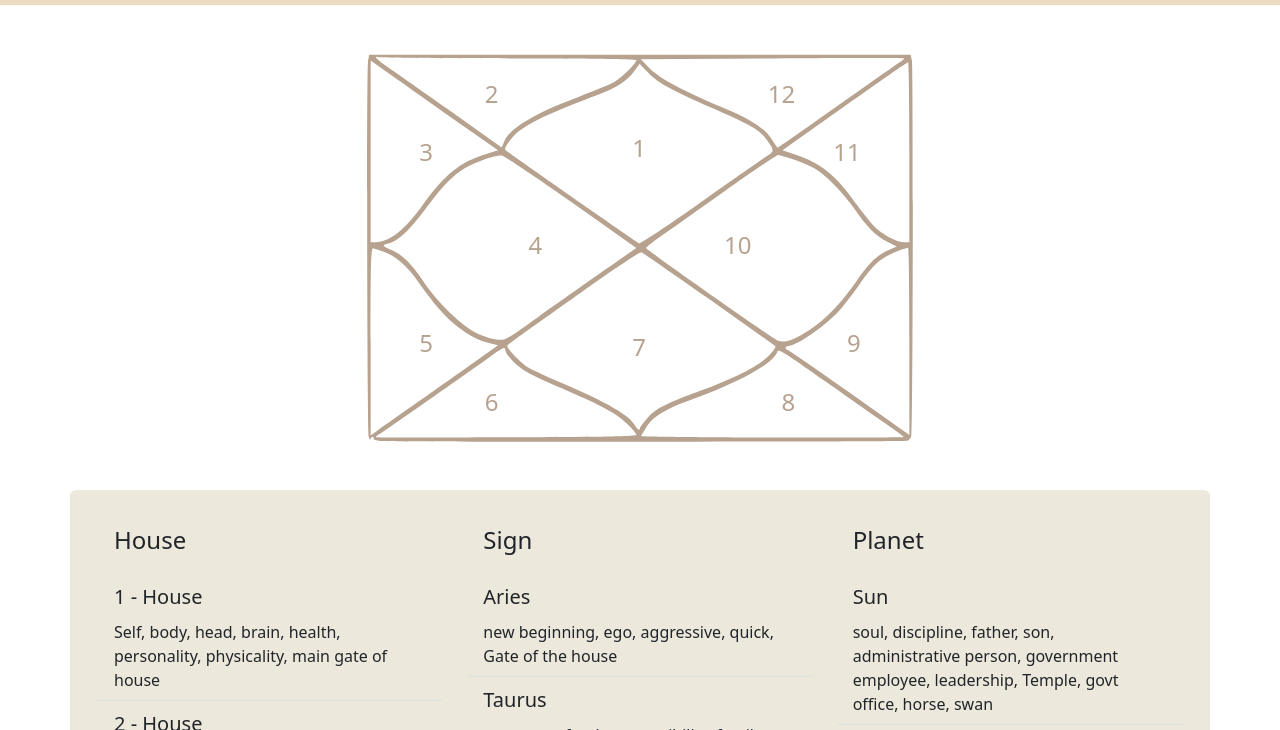
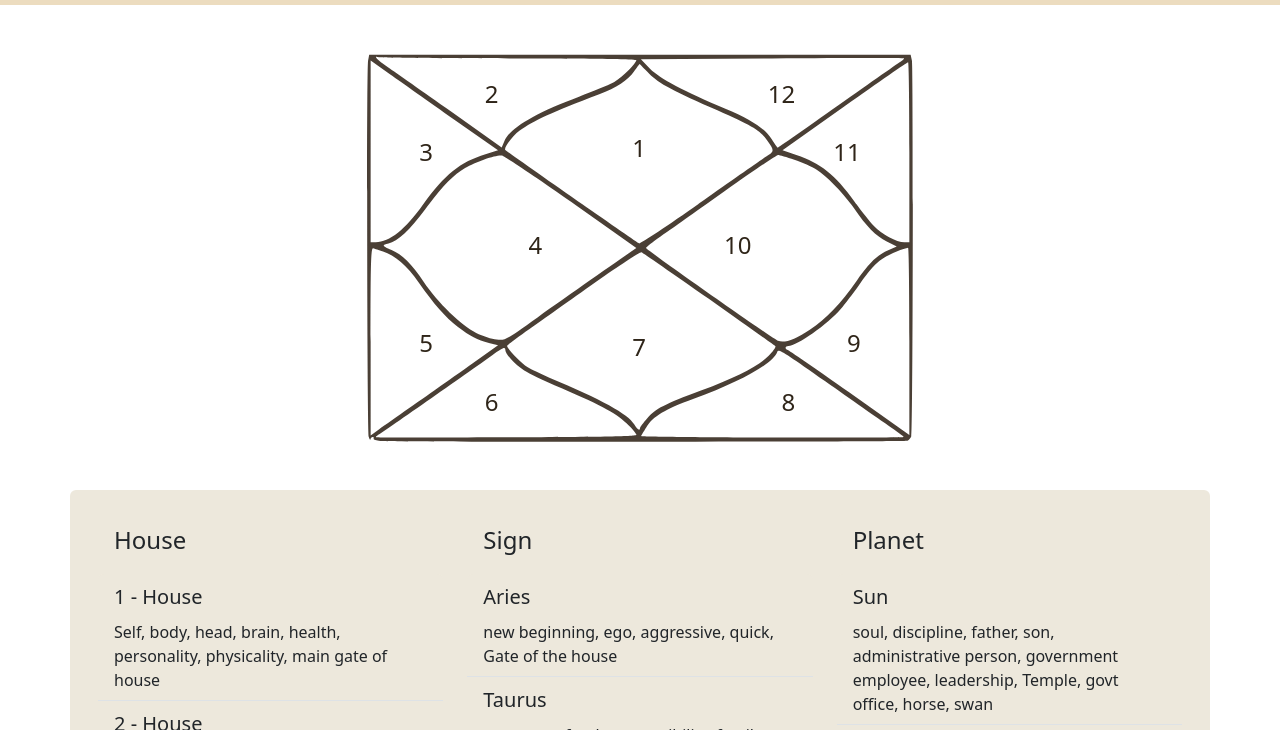
Before and after one commit to abhijit0014/astro, a plain HTML site: page zodiac-chart.html in a window 1280 px wide. Shown: the part 51-781 px from the top of the page. Drawn offline with nearby package versions, Linux system fonts and the light colour scheme.

Commit message:
zodiac chart color updated

```diff
--- a/zodiac-chart.html
+++ b/zodiac-chart.html
@@ -61,7 +61,7 @@
                             <metadata>
                                 Created by potrace 1.10, written by Peter Selinger 2001-2011
                             </metadata>
-                            <g transform="translate(0.000000,214.000000) scale(0.100000,-0.100000)" fill="#B6A28E"
+                            <g transform="translate(0.000000,214.000000) scale(0.100000,-0.100000)" fill="#4A3F35"
                                 stroke="none">
                                 <path d="M6 2099 c-9 -45 -5 -2040 4 -2069 4 -14 8 -19 9 -12 1 6 6 12 12 12
                    5 0 8 -4 5 -9 -3 -5 13 -11 37 -13 57 -7 2878 -4 2897 2 8 3 18 14 21 25 9 26
@@ -106,21 +106,21 @@
                         </svg>
                     </div>
                     <div id = "houseNumberList">
-                        <div id="house-1" class="position-absolute fw-medium fs-4 px-4 btn" style="top: 18%; left: 44%; color: #B6A28E;">1</div>
-                        <div id="house-2" class="position-absolute fw-medium fs-4  px-4 btn" style="top: 4%; left: 17%; color: #B6A28E;">2</div>
-                        <div id="house-12" class="position-absolute fw-medium fs-4  px-4 btn" style="top: 4%; right: 17%; color: #B6A28E;">12</div>
+                        <div id="house-1" class="position-absolute fw-medium fs-4 px-4 btn" style="top: 18%; left: 44%; color: #2F2519;">1</div>
+                        <div id="house-2" class="position-absolute fw-medium fs-4  px-4 btn" style="top: 4%; left: 17%; color: #2F2519;">2</div>
+                        <div id="house-12" class="position-absolute fw-medium fs-4  px-4 btn" style="top: 4%; right: 17%; color: #2F2519;">12</div>
 
-                        <div id="house-7" class="position-absolute fw-medium fs-4 px-4 btn" style="bottom: 18%; left: 44%; color: #B6A28E;">7</div>
-                        <div id="house-6" class="position-absolute fw-medium fs-4 px-4 btn" style="bottom: 4%; left: 17%; color: #B6A28E;">6</div>
-                        <div id="house-8" class="position-absolute fw-medium fs-4 px-4 btn" style="bottom: 4%; right: 17%; color: #B6A28E;">8</div>
+                        <div id="house-7" class="position-absolute fw-medium fs-4 px-4 btn" style="bottom: 18%; left: 44%; color: #2F2519;">7</div>
+                        <div id="house-6" class="position-absolute fw-medium fs-4 px-4 btn" style="bottom: 4%; left: 17%; color: #2F2519;">6</div>
+                        <div id="house-8" class="position-absolute fw-medium fs-4 px-4 btn" style="bottom: 4%; right: 17%; color: #2F2519;">8</div>
 
-                        <div id="house-4" class="position-absolute fw-medium fs-4 px-4 btn" style="top: 43%; left: 25%; color: #B6A28E;">4</div>
-                        <div id="house-3" class="position-absolute fw-medium fs-4 px-4 btn" style="top: 19%; left: 5%; color: #B6A28E;">3</div>
-                        <div id="house-5" class="position-absolute fw-medium fs-4 px-4 btn" style="bottom: 19%; left: 5%; color: #B6A28E;">5</div>
+                        <div id="house-4" class="position-absolute fw-medium fs-4 px-4 btn" style="top: 43%; left: 25%; color: #2F2519;">4</div>
+                        <div id="house-3" class="position-absolute fw-medium fs-4 px-4 btn" style="top: 19%; left: 5%; color: #2F2519;">3</div>
+                        <div id="house-5" class="position-absolute fw-medium fs-4 px-4 btn" style="bottom: 19%; left: 5%; color: #2F2519;">5</div>
 
-                        <div id="house-10" class="position-absolute fw-medium fs-4 px-4 btn" style="top: 43%; right: 25%; color: #B6A28E;">10</div>
-                        <div id="house-11" class="position-absolute fw-medium fs-4 px-4 btn" style="top: 19%; right: 5%; color: #B6A28E;">11</div>
-                        <div id="house-9" class="position-absolute fw-medium fs-4 px-4 btn" style="bottom: 19%; right: 5%; color: #B6A28E;">9</div>
+                        <div id="house-10" class="position-absolute fw-medium fs-4 px-4 btn" style="top: 43%; right: 25%; color: #2F2519;">10</div>
+                        <div id="house-11" class="position-absolute fw-medium fs-4 px-4 btn" style="top: 19%; right: 5%; color: #2F2519;">11</div>
+                        <div id="house-9" class="position-absolute fw-medium fs-4 px-4 btn" style="bottom: 19%; right: 5%; color: #2F2519;">9</div>
                     </div>
                 </div>
                 <script src="northIndianChart.js"></script>
```
Also changed, not shown: index.html (+1 -1 lines).
